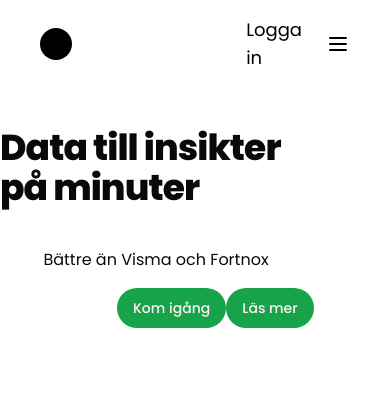
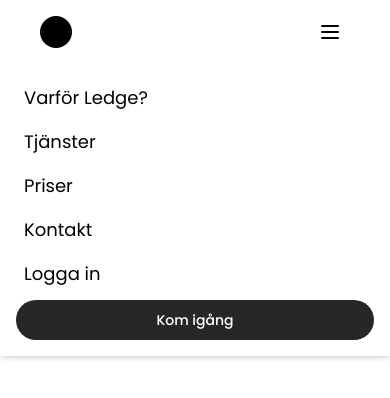
Before and after one commit to ProjectLedg/ProjectLedg, a React (Vite) app in the folder projectledg.client/: page / in a window 390 px wide. Both pictures are taken after a click on the button "Open menu". Shown: the top 398 px of the page. Built offline with nearby package versions, Linux system fonts and the light colour scheme.

Commit message:
Made navbar responsive on mobile

```diff
--- a/projectledg.client/src/pages/LandingPages/LandingPageComp/Navbar.jsx
+++ b/projectledg.client/src/pages/LandingPages/LandingPageComp/Navbar.jsx
@@ -1,9 +1,15 @@
-import React from "react";
+import React, { useState } from "react";
 import { Link } from "react-router-dom";
 import { Button } from "@/components/ui/button";
 import { Menu } from "lucide-react";
 
 export default function Navbar() {
+  const [isMenuOpen, setIsMenuOpen] = useState(false); // State to control the dropdown menu
+
+  const toggleMenu = () => {
+    setIsMenuOpen((prev) => !prev); // Toggle menu visibility
+  };
+
   return (
     <div className="w-full flex justify-between py-3 px-10 bg-white">
       <nav className="text-black flex items-center justify-between w-full">
@@ -23,10 +29,12 @@ export default function Navbar() {
           </div>
         </div>
 
-
         {/* Button Section */}
         <div className="flex items-center space-x-4 w-1/4 justify-end">
+        <div className="hidden md:block">
         <NavItem to="/login" className="text-gray-400">Logga in</NavItem>
+        </div>
+
           <Button
             variant="solid"
             className="hidden md:inline-flex text-white text-lg font-normal bg-zinc-800 hover:text-zinc-200 transition-all duration-300 ease-in-out transform hover:scale-105"
@@ -34,19 +42,39 @@ export default function Navbar() {
             Kom igång
           </Button>
 
+          {/* Mobile Menu Button */}
           <Button
             variant="ghost"
             size="icon"
-        className="md:hidden text-black hover:text-gray-300"
+            className="md:hidden text-black"
+            onClick={toggleMenu}
           >
             <Menu className="h-6 w-6" />
             <span className="sr-only">Open menu</span>
           </Button>
         </div>
       </nav>
+
+      {/* Mobile Dropdown Menu */}
+      {isMenuOpen && (
+        <div className="md:hidden absolute top-16 left-0 right-0 bg-white shadow-md p-4">
+          <div className="flex flex-col space-y-2">
+            <NavItem to="/why">Varför Ledge?</NavItem>
+            <NavItem to="/features">Tjänster</NavItem>
+            <NavItem to="/pricing">Priser</NavItem>
+            <NavItem to="/contact">Kontakt</NavItem>
+            <NavItem to="/login" className="text-gray-400">Logga in</NavItem>
+            <Button
+              variant="solid"
+              className="w-full text-white bg-zinc-800 hover:bg-zinc-700 transition-all duration-300"
+              onClick={() => setIsMenuOpen(false)} // Close menu on button click
+            >
+              Kom igång
+            </Button>
           </div>
-
-
+        </div>
+      )}
+    </div>
   );
 }
 
@@ -54,8 +82,7 @@ function NavItem({ to, children, color, padding }) {
   return (
     <Link
       to={to}
-      className={`text-black hover:text-gray-300 px-2 py-1 rounded-full text-lg font-normal transition-colors  duration-300 ${color} ${padding}`}
-
+      className={`text-black hover:text-gray-300 px-2 py-1 rounded-full text-lg font-normal transition-colors duration-300 ${color} ${padding}`}
     >
       {children}
     </Link>
```
Lines whose indentation alone changed are shown as unchanged.
